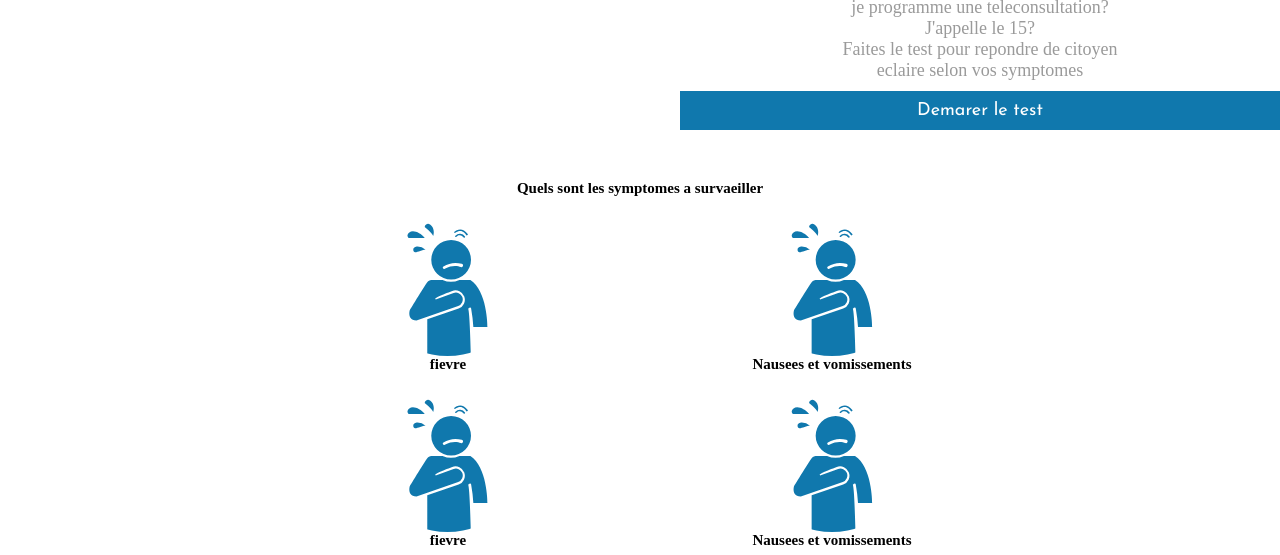
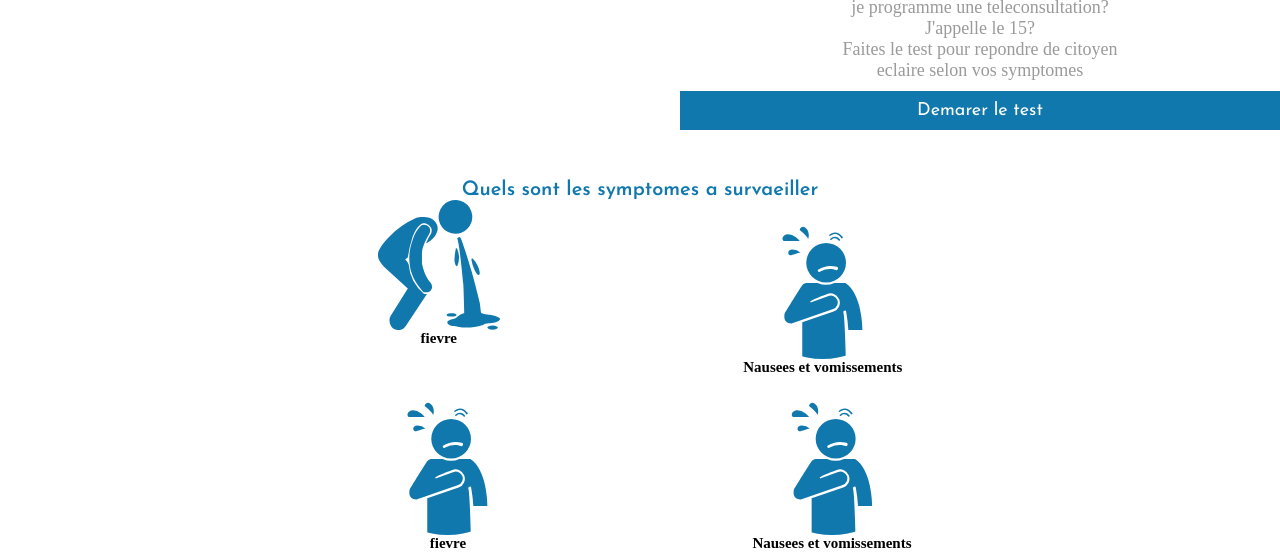
Before and after one commit to FSFULLSTACK/TEAM4, a plain HTML site: page index.html in a window 1280 px wide. Shown: the part 650-1205 px from the top of the page. Drawn offline with Linux system fonts and the light colour scheme.

Commit message:
essaie-push

```diff
--- a/css/init.css
+++ b/css/init.css
@@ -402,3 +402,9 @@ nav {
 .symptome-pic {
     width: 60%;
 }
+
+.symptomes-title {
+    color: var(--blue);
+    font-family: var(--title-font);
+    font-size: 20px;
+}
--- a/index.html
+++ b/index.html
@@ -101,7 +101,7 @@
 
                 <div class="symptome-pic-picture">
 
-                    <img src="../TEAM4/assets/SVG/Calque -10.svg">
+                    <img src="../TEAM4/assets/SVG/Calque -11.svg">
                     <h2 class="cntr">fievre</h2>
                 </div>
 
```
